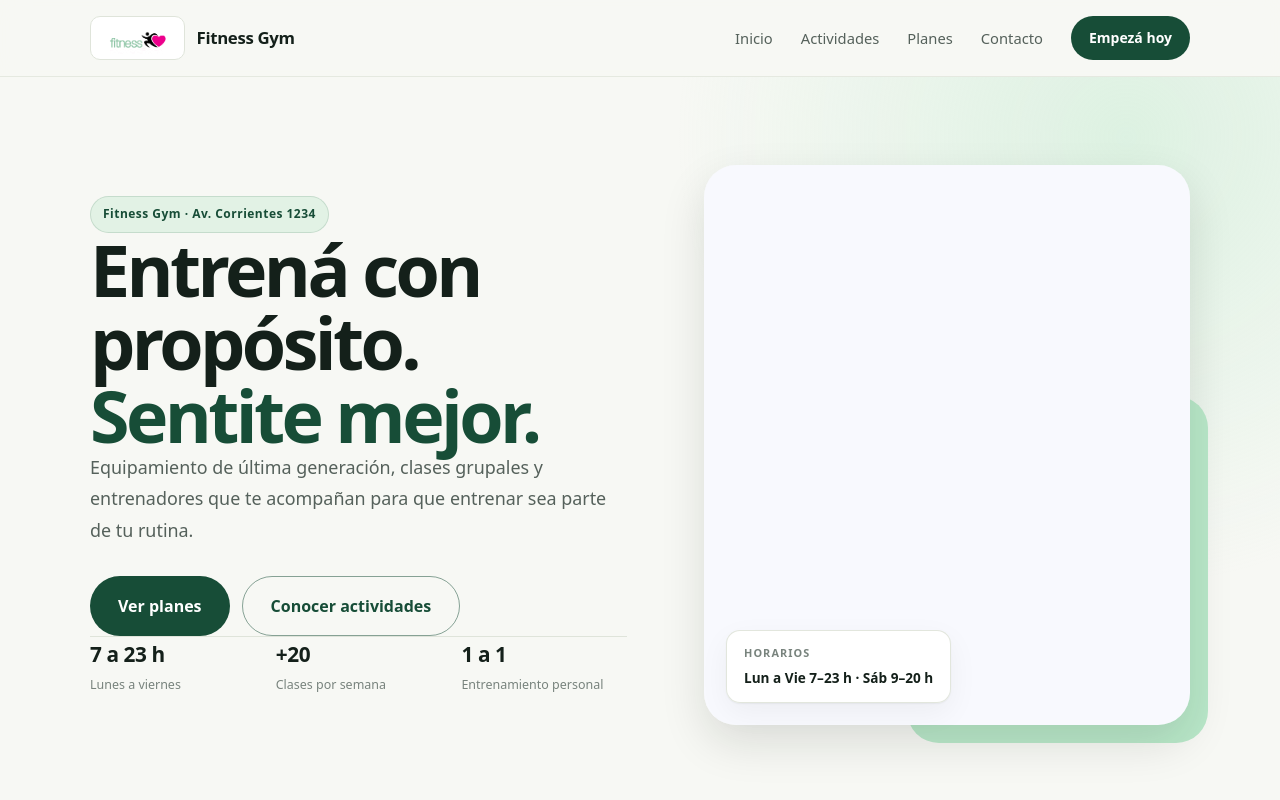
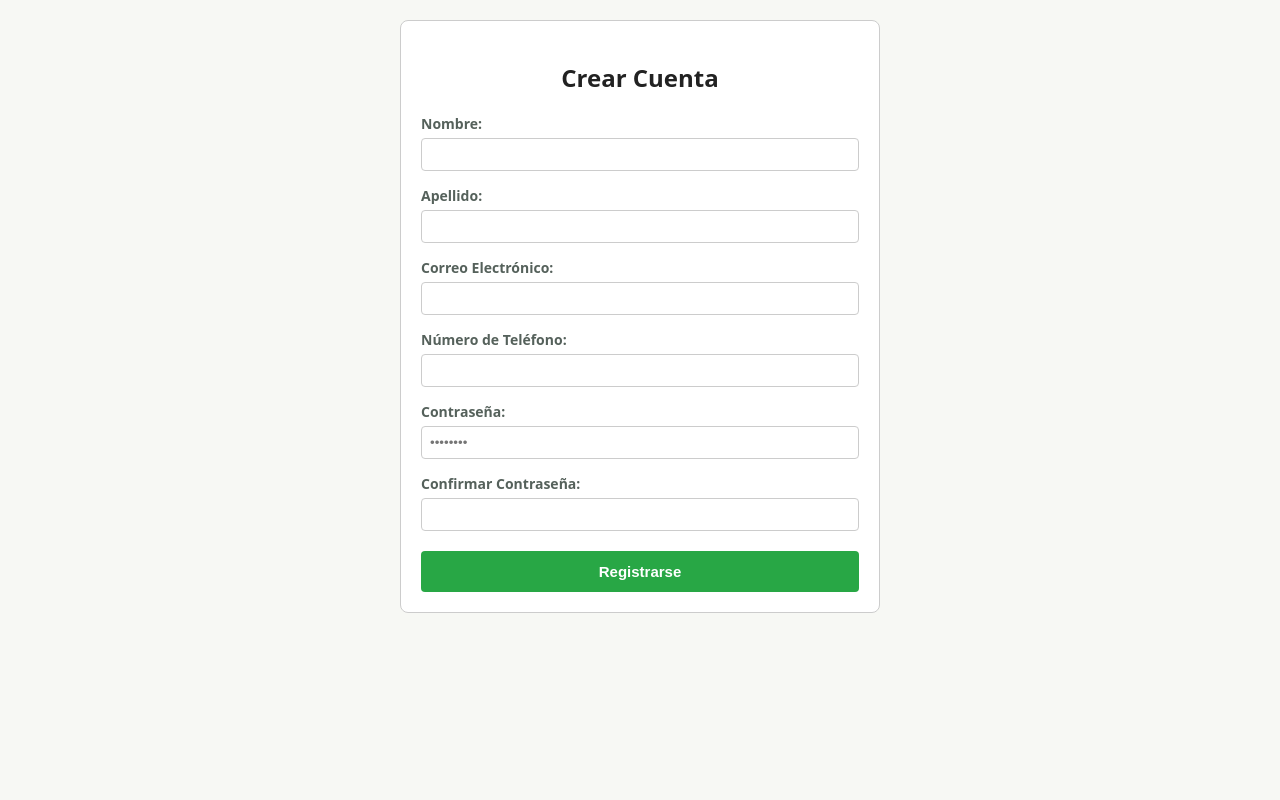
Before and after one commit to alvalenteUADE/Gym-WebSite-AppInteractivas2C2026, a React (Vite) app: page /register in a window 1280 px wide. Before the commit this address led to /. Shown: the top 800 px of the page. Built offline with nearby package versions, Linux system fonts and the light colour scheme.

Commit message:
fix: corregir imports, rutas y accesibilidad en formularios y main.jsx

```diff
--- a/src/components/forms/LoginForm.jsx
+++ b/src/components/forms/LoginForm.jsx
@@ -14,8 +14,6 @@ export const LoginForm = () => {
   });
 
   const onSubmit = (data) => {
-    console.log('Datos de inicio de sesión:', data);
-
     setMensajeExito('¡Inicio de sesión exitoso!');
     reset();
 
@@ -28,7 +26,7 @@ export const LoginForm = () => {
     <div style={{ maxWidth: '480px', margin: '20px auto', padding: '20px', border: '1px solid #ccc', borderRadius: '8px', backgroundColor: '#fff' }}>
       <h2 style={{ textAlign: 'center', marginBottom: '20px', color: '#222' }}>Iniciar Sesión</h2>
 
-      {/* Cartel de éxito flotante */}
+      {/* Cartel de éxito flotante accesible */}
       {mensajeExito && (
         <div role="status" aria-live="polite" style={{ padding: '12px', marginBottom: '20px', backgroundColor: '#d4edda', color: '#155724', border: '1px solid #c3e6cb', borderRadius: '6px', textAlign: 'center', fontWeight: 'bold', fontSize: '14px' }}>
           {mensajeExito}
@@ -37,12 +35,14 @@ export const LoginForm = () => {
 
       <form onSubmit={handleSubmit(onSubmit)}>
         <div style={{ marginBottom: '15px' }}>
-          <label htmlFor="email" style={{ display: 'block', marginBottom: '5px', fontWeight: 'bold', fontSize: '14px' }}>Correo Electrónico:</label>
+          <label htmlFor="correo" style={{ display: 'block', marginBottom: '5px', fontWeight: 'bold', fontSize: '14px' }}>Correo Electrónico:</label>
           <input
-            id="email"
+            id="correo"
             type="email"
+            aria-invalid={errors.correo ? "true" : "false"}
+            aria-describedby={errors.correo ? "correo-error" : undefined}
             style={{ width: '100%', padding: '8px', boxSizing: 'border-box', border: '1px solid #ccc', borderRadius: '4px' }}
-            {...register("email", {
+            {...register("correo", {
               required: "El correo es obligatorio",
               pattern: {
                 value: /^[a-zA-Z0-9._%+-]+@[a-zA-Z0-9.-]+\.[a-zA-Z]{2,}$/,
@@ -50,7 +50,11 @@ export const LoginForm = () => {
               }
             })}
           />
-          {errors.email && <p style={{ color: 'red', fontSize: '12px', marginTop: '5px' }}>{errors.email.message}</p>}
+          {errors.correo && (
+            <p id="correo-error" style={{ color: 'red', fontSize: '12px', marginTop: '5px' }}>
+              {errors.correo.message}
+            </p>
+          )}
         </div>
 
         <div style={{ marginBottom: '20px' }}>
@@ -58,6 +62,8 @@ export const LoginForm = () => {
           <input
             id="password"
             type="password"
+            aria-invalid={errors.password ? "true" : "false"}
+            aria-describedby={errors.password ? "password-error" : undefined}
             style={{ width: '100%', padding: '8px', boxSizing: 'border-box', border: '1px solid #ccc', borderRadius: '4px' }}
             {...register("password", {
               required: "La contraseña es obligatoria",
@@ -66,9 +72,12 @@ export const LoginForm = () => {
                 message: "Debe tener al menos 6 caracteres"
               }
             })}
-
           />
-          {errors.password && <p style={{ color: 'red', fontSize: '12px', marginTop: '5px' }}>{errors.password.message}</p>}
+          {errors.password && (
+            <p id="password-error" style={{ color: 'red', fontSize: '12px', marginTop: '5px' }}>
+              {errors.password.message}
+            </p>
+          )}
         </div>
 
         <button type="submit" style={{ width: '100%', padding: '12px', backgroundColor: '#007bff', color: 'white', border: 'none', borderRadius: '4px', cursor: 'pointer', fontWeight: 'bold', fontSize: '15px' }}>
--- a/src/components/forms/RegisterForm.jsx
+++ b/src/components/forms/RegisterForm.jsx
@@ -20,12 +20,10 @@ export const RegisterForm = () => {
     const datosParaBackend = {
       nombre: data.nombre,
       apellido: data.apellido,
-      email: data.email,
+      correo: data.email,
       telefono: data.telefono,
       password: data.password
     };
-
-    console.log('Objeto formateado para el backend:', datosParaBackend);
 
     setMensajeExito('¡Registro exitoso! Cuenta creada correctamente.');
     reset();
@@ -39,7 +37,6 @@ export const RegisterForm = () => {
     <div style={{ maxWidth: '480px', margin: '20px auto', padding: '20px', border: '1px solid #ccc', borderRadius: '8px', backgroundColor: '#fff' }}>
       <h2 style={{ textAlign: 'center', marginBottom: '20px', color: '#222' }}>Crear Cuenta</h2>
 
-      {/* Cartel de éxito flotante */}
       {mensajeExito && (
         <div role="status" aria-live="polite" style={{ padding: '12px', marginBottom: '20px', backgroundColor: '#d4edda', color: '#155724', border: '1px solid #c3e6cb', borderRadius: '6px', textAlign: 'center', fontWeight: 'bold', fontSize: '14px' }}>
           {mensajeExito}
@@ -53,6 +50,8 @@ export const RegisterForm = () => {
           <input
             id="nombre"
             type="text"
+            aria-invalid={errors.nombre ? "true" : "false"}
+            aria-describedby={errors.nombre ? "nombre-error" : undefined}
             style={{ width: '100%', padding: '8px', boxSizing: 'border-box', border: '1px solid #ccc', borderRadius: '4px' }}
             {...register("nombre", {
               required: "El nombre es obligatorio",
@@ -63,7 +62,11 @@ export const RegisterForm = () => {
               }
             })}
           />
-          {errors.nombre && <p style={{ color: 'red', fontSize: '12px', marginTop: '5px' }}>{errors.nombre.message}</p>}
+          {errors.nombre && (
+            <p id="nombre-error" style={{ color: 'red', fontSize: '12px', marginTop: '5px' }}>
+              {errors.nombre.message}
+            </p>
+          )}
         </div>
 
         {/* Campo Apellido */}
@@ -72,6 +75,8 @@ export const RegisterForm = () => {
           <input
             id="apellido"
             type="text"
+            aria-invalid={errors.apellido ? "true" : "false"}
+            aria-describedby={errors.apellido ? "apellido-error" : undefined}
             style={{ width: '100%', padding: '8px', boxSizing: 'border-box', border: '1px solid #ccc', borderRadius: '4px' }}
             {...register("apellido", {
               required: "El apellido es obligatorio",
@@ -82,7 +87,11 @@ export const RegisterForm = () => {
               }
             })}
           />
-          {errors.apellido && <p style={{ color: 'red', fontSize: '12px', marginTop: '5px' }}>{errors.apellido.message}</p>}
+          {errors.apellido && (
+            <p id="apellido-error" style={{ color: 'red', fontSize: '12px', marginTop: '5px' }}>
+              {errors.apellido.message}
+            </p>
+          )}
         </div>
 
         {/* Campo Correo Electrónico */}
@@ -91,6 +100,8 @@ export const RegisterForm = () => {
           <input
             id="email"
             type="email"
+            aria-invalid={errors.email ? "true" : "false"}
+            aria-describedby={errors.email ? "email-error" : undefined}
             style={{ width: '100%', padding: '8px', boxSizing: 'border-box', border: '1px solid #ccc', borderRadius: '4px' }}
             {...register("email", {
               required: "El correo es obligatorio",
@@ -100,7 +111,11 @@ export const RegisterForm = () => {
               }
             })}
           />
-          {errors.email && <p style={{ color: 'red', fontSize: '12px', marginTop: '5px' }}>{errors.email.message}</p>}
+          {errors.email && (
+            <p id="email-error" style={{ color: 'red', fontSize: '12px', marginTop: '5px' }}>
+              {errors.email.message}
+            </p>
+          )}
         </div>
 
         {/* Campo Teléfono */}
@@ -109,6 +124,8 @@ export const RegisterForm = () => {
           <input
             id="telefono"
             type="tel"
+            aria-invalid={errors.telefono ? "true" : "false"}
+            aria-describedby={errors.telefono ? "telefono-error" : undefined}
             style={{ width: '100%', padding: '8px', boxSizing: 'border-box', border: '1px solid #ccc', borderRadius: '4px' }}
             {...register("telefono", {
               required: "El teléfono es obligatorio",
@@ -118,7 +135,11 @@ export const RegisterForm = () => {
               }
             })}
           />
-          {errors.telefono && <p style={{ color: 'red', fontSize: '12px', marginTop: '5px' }}>{errors.telefono.message}</p>}
+          {errors.telefono && (
+            <p id="telefono-error" style={{ color: 'red', fontSize: '12px', marginTop: '5px' }}>
+              {errors.telefono.message}
+            </p>
+          )}
         </div>
 
         {/* Campo Contraseña */}
@@ -127,14 +148,20 @@ export const RegisterForm = () => {
           <input
             id="password"
             type="password"
+            aria-invalid={errors.password ? "true" : "false"}
+            aria-describedby={errors.password ? "password-error" : undefined}
             style={{ width: '100%', padding: '8px', boxSizing: 'border-box', border: '1px solid #ccc', borderRadius: '4px' }}
             {...register("password", {
               required: "La contraseña es obligatoria",
               minLength: { value: 6, message: "Debe tener al menos 6 caracteres" }
             })}
-
+            placeholder="••••••••"
           />
-          {errors.password && <p style={{ color: 'red', fontSize: '12px', marginTop: '5px' }}>{errors.password.message}</p>}
+          {errors.password && (
+            <p id="password-error" style={{ color: 'red', fontSize: '12px', marginTop: '5px' }}>
+              {errors.password.message}
+            </p>
+          )}
         </div>
 
         {/* Campo Confirmar Contraseña */}
@@ -143,13 +170,19 @@ export const RegisterForm = () => {
           <input
             id="confirmPassword"
             type="password"
+            aria-invalid={errors.confirmPassword ? "true" : "false"}
+            aria-describedby={errors.confirmPassword ? "confirmPassword-error" : undefined}
             style={{ width: '100%', padding: '8px', boxSizing: 'border-box', border: '1px solid #ccc', borderRadius: '4px' }}
             {...register("confirmPassword", {
               required: "Por favor confirma la contraseña",
               validate: value => value === passwordValue || "Las contraseñas no coinciden"
             })}
           />
-          {errors.confirmPassword && <p style={{ color: 'red', fontSize: '12px', marginTop: '5px' }}>{errors.confirmPassword.message}</p>}
+          {errors.confirmPassword && (
+            <p id="confirmPassword-error" style={{ color: 'red', fontSize: '12px', marginTop: '5px' }}>
+              {errors.confirmPassword.message}
+            </p>
+          )}
         </div>
 
         <button type="submit" style={{ width: '100%', padding: '12px', backgroundColor: '#28a745', color: 'white', border: 'none', borderRadius: '4px', cursor: 'pointer', fontWeight: 'bold', fontSize: '15px' }}>
--- a/src/main.jsx
+++ b/src/main.jsx
@@ -3,6 +3,8 @@ import { createRoot } from 'react-dom/client'
 import { BrowserRouter, Navigate, Route, Routes } from 'react-router-dom'
 import AdminLayout from './components/layout/AdminLayout.jsx'
 import Home from './pages/public/Home.jsx'
+import { Register } from './pages/public/Register.jsx'
+import { Login } from './pages/admin/Login.jsx'
 import Dashboard from './pages/admin/Dashboard.jsx'
 import AdminCategorias from './pages/admin/AdminCategorias.jsx'
 import AdminPublicaciones from './pages/admin/AdminPublicaciones.jsx'
@@ -13,8 +15,12 @@ createRoot(document.getElementById('root')).render(
       <Routes>
         {/* Sitio público */}
         <Route path="/" element={<Home />} />
+        <Route path="/register" element={<Register />} />
 
-        {/* Panel de administración.
+        {/* Ruta explícita para el Login de Admin (afuera del layout protegido para que sea accesible) */}
+        <Route path="/admin/login" element={<Login />} />
+
+        {/* Panel de administración protegido.
             AdminLayout aporta el tema, la barra de navegación y el pie;
             cada pantalla se renderiza en su <Outlet />. */}
         <Route path="/admin" element={<AdminLayout />}>
```
